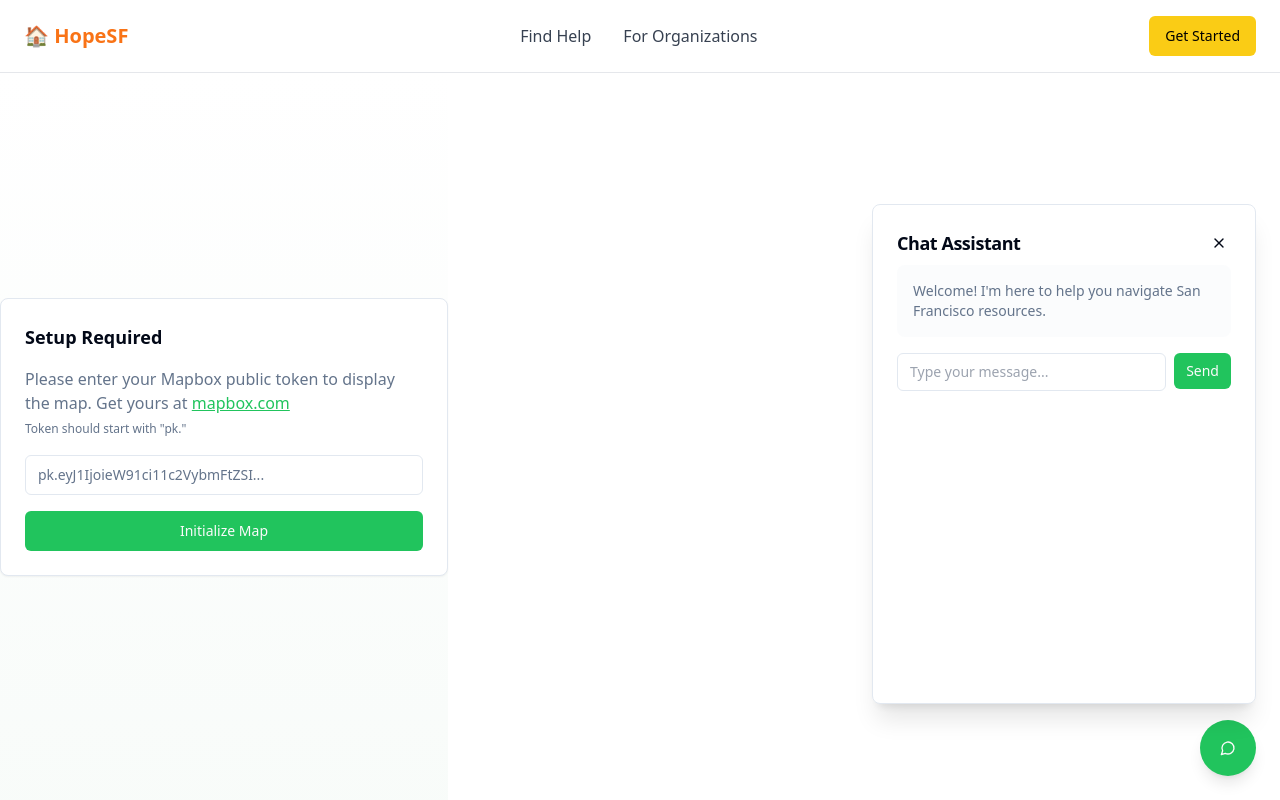
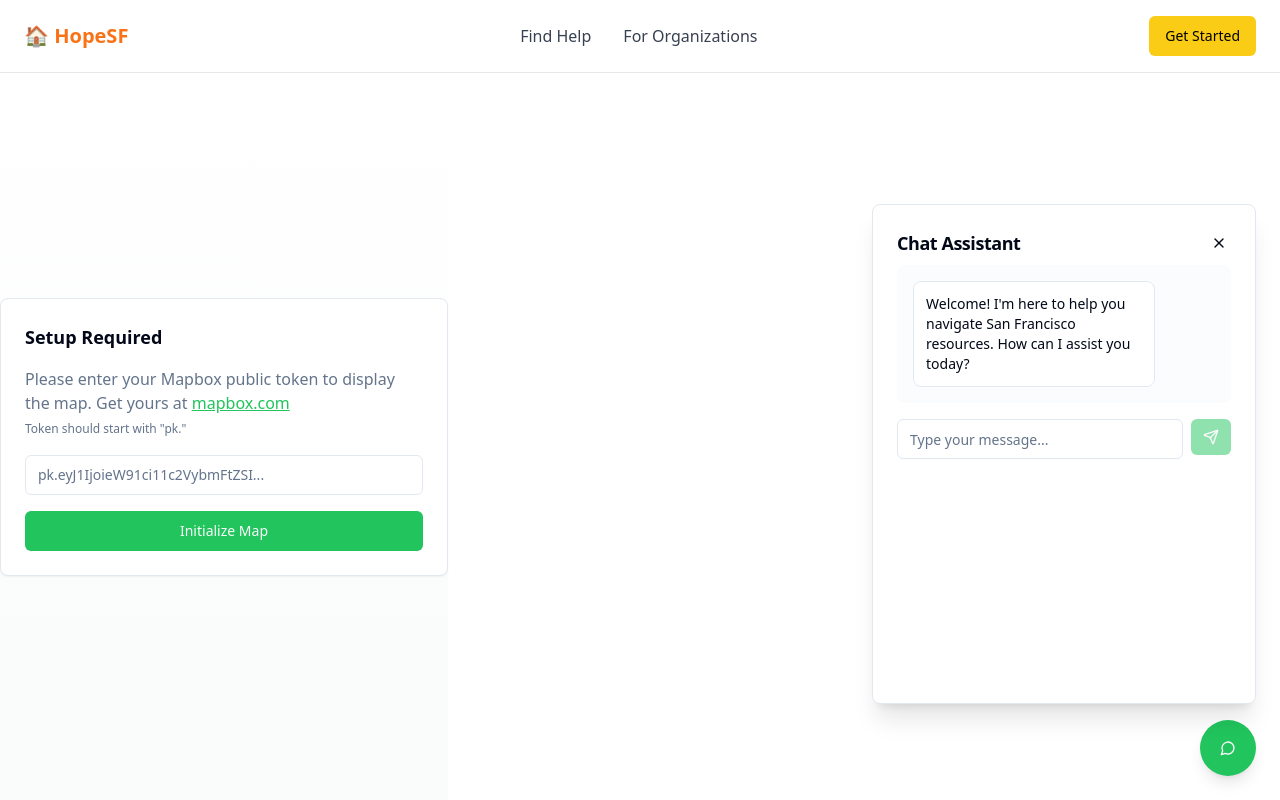
Before and after one commit to rohitk2/sf-rent-map-explorer, a React (Vite) app: page / in a window 1280 px wide. Both pictures are taken after a click on the button 1228 px from the left and 748 px from the top of the page. Built offline with nearby package versions, Linux system fonts and the light colour scheme.

Commit message:
Implement Gemini chatbot functionality
Connect the chatbot to Gemini to provide functional responses. This involves updating the chatbot component to handle user input and interact with the Gemini API.

```diff
--- a/src/components/Chatbot.tsx
+++ b/src/components/Chatbot.tsx
@@ -1,10 +1,88 @@
 import React, { useState } from 'react';
-import { MessageCircle, X } from 'lucide-react';
+import { MessageCircle, X, Send } from 'lucide-react';
 import { Button } from '@/components/ui/button';
 import { Card, CardContent, CardHeader, CardTitle } from '@/components/ui/card';
+import { Input } from '@/components/ui/input';
+import { useToast } from '@/hooks/use-toast';
+
+interface Message {
+  id: string;
+  text: string;
+  isUser: boolean;
+  timestamp: Date;
+}
 
 const Chatbot = () => {
   const [isOpen, setIsOpen] = useState(false);
+  const [messages, setMessages] = useState<Message[]>([
+    {
+      id: '1',
+      text: 'Welcome! I\'m here to help you navigate San Francisco resources. How can I assist you today?',
+      isUser: false,
+      timestamp: new Date()
+    }
+  ]);
+  const [inputValue, setInputValue] = useState('');
+  const [isLoading, setIsLoading] = useState(false);
+  const { toast } = useToast();
+
+  const sendMessage = async () => {
+    if (!inputValue.trim() || isLoading) return;
+
+    const userMessage: Message = {
+      id: Date.now().toString(),
+      text: inputValue,
+      isUser: true,
+      timestamp: new Date()
+    };
+
+    setMessages(prev => [...prev, userMessage]);
+    setInputValue('');
+    setIsLoading(true);
+
+    try {
+      const response = await fetch('/functions/v1/chat', {
+        method: 'POST',
+        headers: {
+          'Content-Type': 'application/json',
+        },
+        body: JSON.stringify({
+          message: inputValue,
+          messages: messages.map(m => ({ text: m.text, isUser: m.isUser }))
+        }),
+      });
+
+      if (!response.ok) {
+        throw new Error('Failed to get response');
+      }
+
+      const data = await response.json();
+
+      const botMessage: Message = {
+        id: (Date.now() + 1).toString(),
+        text: data.response,
+        isUser: false,
+        timestamp: new Date()
+      };
+
+      setMessages(prev => [...prev, botMessage]);
+    } catch (error) {
+      toast({
+        title: "Error",
+        description: "Failed to send message. Please try again.",
+        variant: "destructive",
+      });
+    } finally {
+      setIsLoading(false);
+    }
+  };
+
+  const handleKeyPress = (e: React.KeyboardEvent) => {
+    if (e.key === 'Enter' && !e.shiftKey) {
+      e.preventDefault();
+      sendMessage();
+    }
+  };
 
   return (
     <>
@@ -33,19 +111,48 @@ const Chatbot = () => {
               </Button>
             </CardHeader>
             <CardContent className="flex-1 flex flex-col">
-              <div className="flex-1 bg-muted/30 rounded-lg p-4 mb-4">
-                <div className="text-sm text-muted-foreground">
-                  Welcome! I'm here to help you navigate San Francisco resources.
+              <div className="flex-1 bg-muted/30 rounded-lg p-4 mb-4 overflow-y-auto">
+                <div className="space-y-3">
+                  {messages.map((message) => (
+                    <div
+                      key={message.id}
+                      className={`flex ${message.isUser ? 'justify-end' : 'justify-start'}`}
+                    >
+                      <div
+                        className={`max-w-[80%] p-3 rounded-lg text-sm ${
+                          message.isUser
+                            ? 'bg-primary text-primary-foreground'
+                            : 'bg-background border'
+                        }`}
+                      >
+                        {message.text}
+                      </div>
+                    </div>
+                  ))}
+                  {isLoading && (
+                    <div className="flex justify-start">
+                      <div className="bg-background border p-3 rounded-lg text-sm text-muted-foreground">
+                        Typing...
+                      </div>
+                    </div>
+                  )}
                 </div>
               </div>
               <div className="flex gap-2">
-                <input
-                  type="text"
+                <Input
+                  value={inputValue}
+                  onChange={(e) => setInputValue(e.target.value)}
+                  onKeyPress={handleKeyPress}
                   placeholder="Type your message..."
-                  className="flex-1 px-3 py-2 border rounded-md text-sm"
+                  disabled={isLoading}
+                  className="flex-1"
                 />
-                <Button size="sm">
-                  Send
+                <Button
+                  size="sm"
+                  onClick={sendMessage}
+                  disabled={isLoading || !inputValue.trim()}
+                >
+                  <Send className="h-4 w-4" />
                 </Button>
               </div>
             </CardContent>
```
Also changed, not shown: 1 other file (tests, documents, lock files or other folders).
